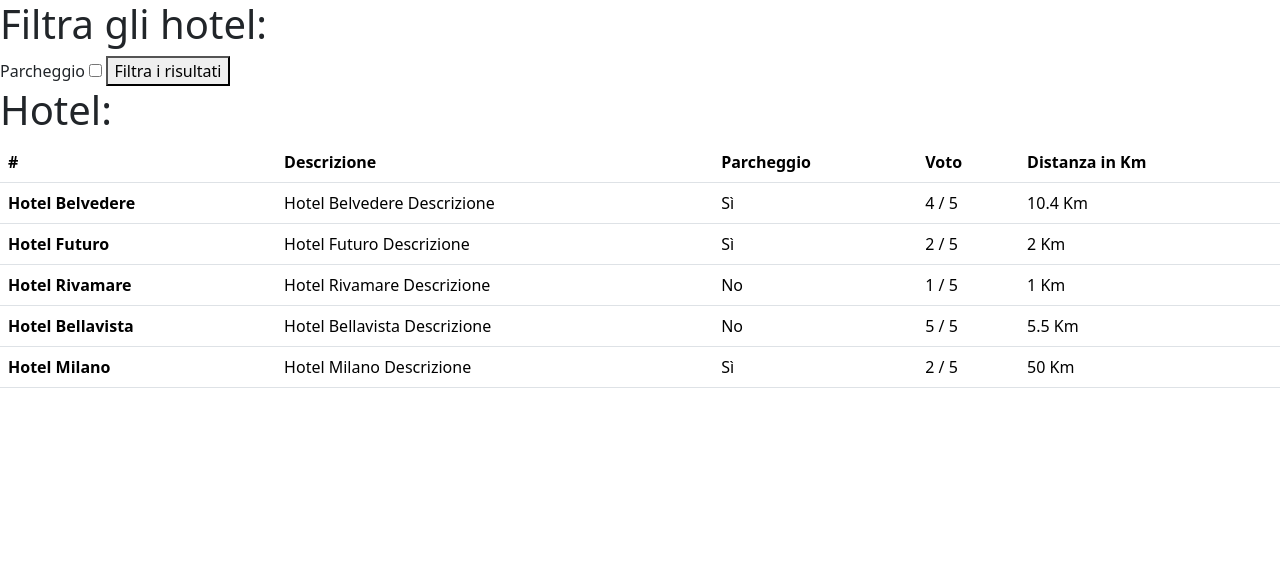
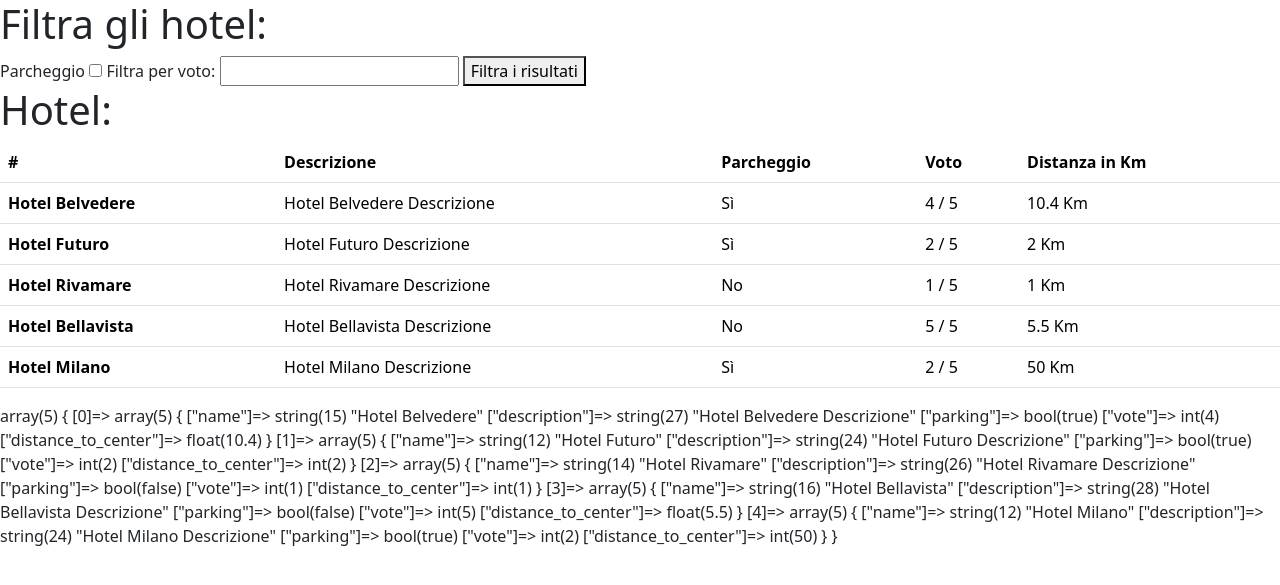
Before and after one commit to MatteoDiMario96/php-hotel, a PHP site: page / in a window 1280 px wide. Shown: the top 585 px of the page. Run offline with PHP 8.4, Linux system fonts and the light colour scheme.

Commit message:
Creata condizione, che se la chiamata Get è diverso da vuota attiva una serie di operazioni crea un array e mette gli hotel che soddisfano la condizione.

```diff
--- a/index.php
+++ b/index.php
@@ -10,6 +10,20 @@
             }
         }
         $hotels = $parcheggioHotels;
+    }
+
+    $filterVote =$_GET['filterVote'] ?? '';
+
+    if($filterVote != ''){
+        if(is_numeric($filterVote) && $filterVote >= 1 && $filterVote <= 5){
+        $filterVoteArray = [];
+        foreach ($hotels as $key => $hotel) {
+            if($hotel['vote'] >= $filterVote){
+                $filterVoteArray[] = $hotel;
+            }
+        }
+        $hotels = $filterVoteArray;
+        }
     }
 ?>
 
@@ -29,8 +43,15 @@
             Filtra gli hotel:
         </h1>
         <form action="./index.php" method="get">
-            <label for="thereIsPark">Parcheggio</label>
+            <label for="haveParkHotel">Parcheggio</label>
             <input type="checkbox" name="haveParkHotel" id="haveParkHotel">
+            <label for="">Filtra per voto:</label>
+            <input type="text" name="filterVote" id="filterVote">
+            <?php if($filterVote === ''){ ?>
+
+            <?php }elseif(!is_numeric($filterVote)){ ?>
+                <pre>Inserisci un voto da 1 a 5.</pre>
+            <?php } ?>
             <button type="submit">
                 Filtra i risultati
             </button>
@@ -67,3 +88,5 @@
     <script src="https://cdn.jsdelivr.net/npm/bootstrap@5.3.3/dist/js/bootstrap.bundle.min.js" integrity="sha384-YvpcrYf0tY3lHB60NNkmXc5s9fDVZLESaAA55NDzOxhy9GkcIdslK1eN7N6jIeHz" crossorigin="anonymous"></script>
 </body>
 </html>
+
+<?php var_dump($hotels) ?>
```
